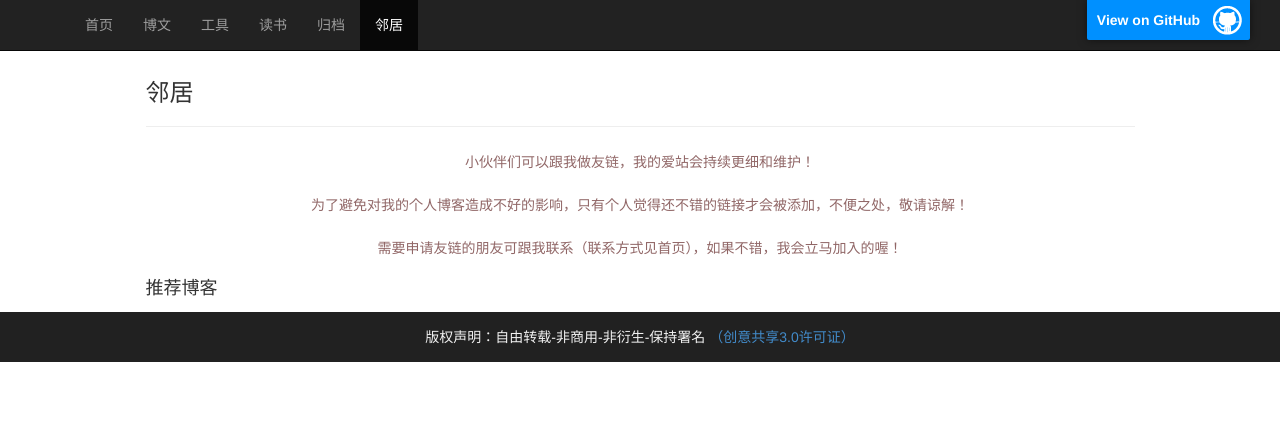
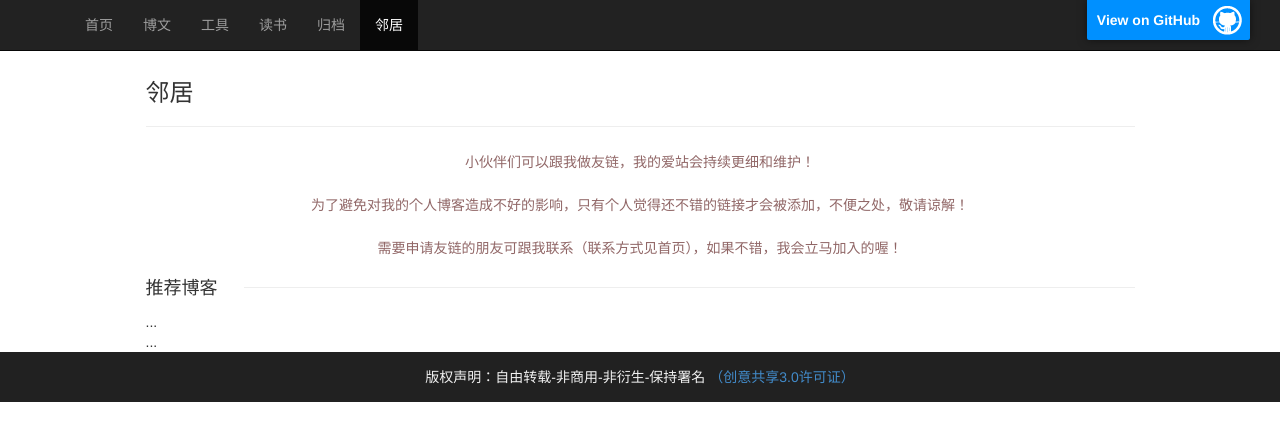
Before and after one commit to sheleng/sheleng.github.io, a Jekyll site: the page built from pages/links.html, in a window 1280 px wide. Shown: the top 441 px of the page. Built offline with Jekyll 4.4.1, drawn with Linux system fonts in a browser that asks for light colours.

Commit message:
调整邻居页面布局

```diff
--- a/pages/links.html
+++ b/pages/links.html
@@ -11,8 +11,12 @@
   <p>需要申请友链的朋友可跟我联系（联系方式见首页），如果不错，我会立马加入的喔！</p>
 </div>
 <div class="link-list">
-    <p class="link-title">
-        <span class="text">推荐博客</span>
-        <span class="line"></span>
-    </p>
+  <p class="link-title">
+    <span class="text">推荐博客</span>
+    <span class="line"></span>
+  </p>
+  <div class="row-fluid">
+        <div class="span4">...</div>
+        <div class="span8">...</div>
+  </div>
 </div>
--- a/public/css/style.css
+++ b/public/css/style.css
@@ -69,7 +69,7 @@
 
 .lin-title{padding: 4px 0;overflow: hidden;}
 .link-title .text{font-size: 18px;font-weight: normal;}
-.link-title .line{height: 1px;border-bottom: 1px solid #eeeeee;display: block;width:auto;float: right;margin-top:11px;}
+.link-title .line{height: 1px;border-bottom: 1px solid #eeeeee;display: block;width:90%;float: right;margin-top:11px;}
 
 .tabs-below > .nav-tabs,
 .tabs-right > .nav-tabs,
```
